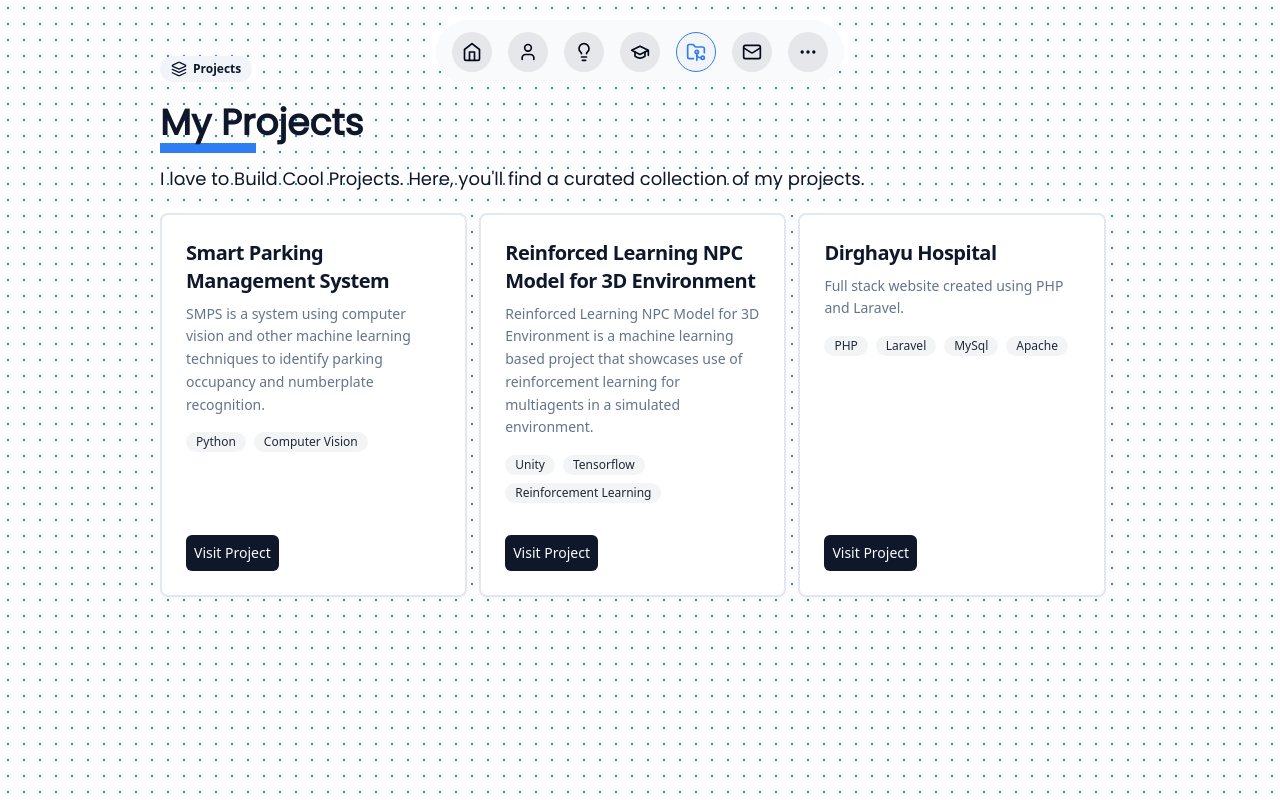
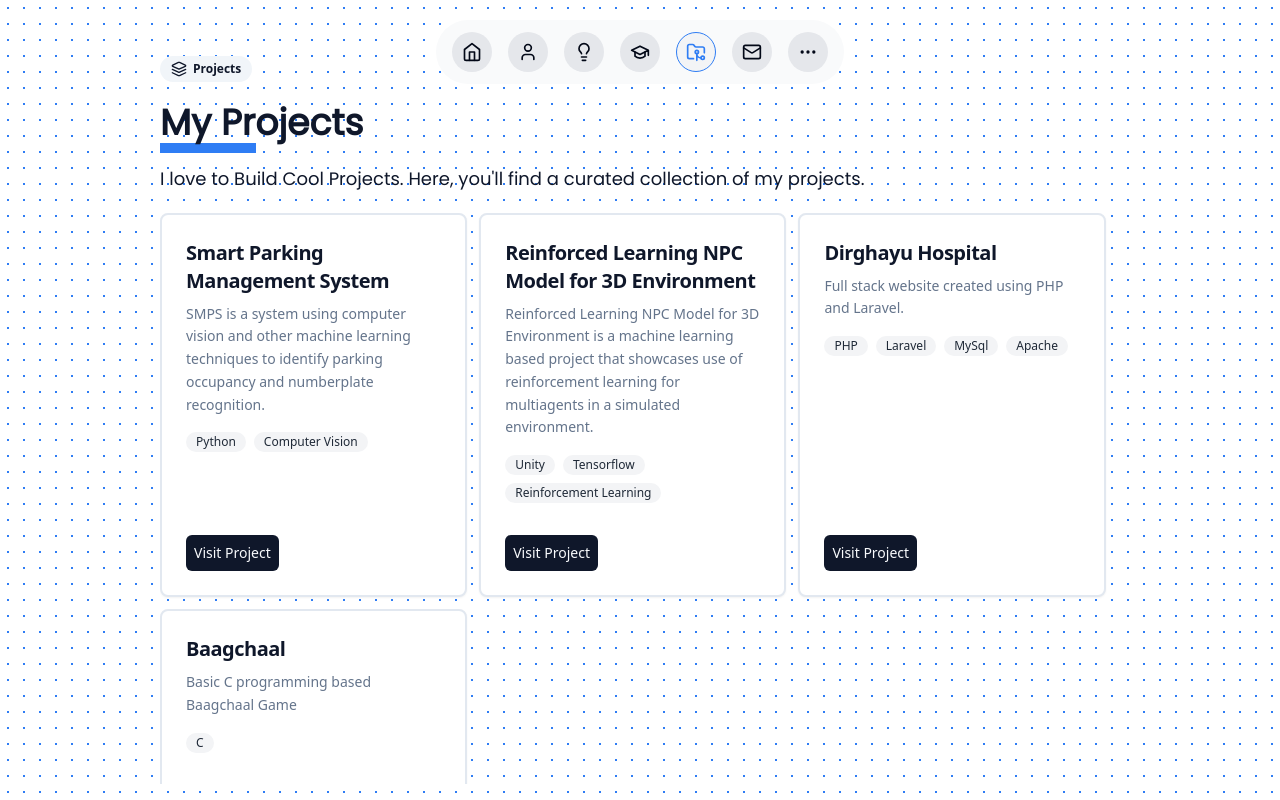
Before and after one commit to shreyas-dhakal/portfolio_website, a Next.js app: page /projects in a window 1280 px wide. Built offline with nearby package versions, Linux system fonts and the light colour scheme.

Commit message:
minor changes

```diff
--- a/src/app/projects/page.tsx
+++ b/src/app/projects/page.tsx
@@ -28,6 +28,13 @@ const projectsPage = () => {
       tags: ["PHP", "Laravel", "MySql","Apache"],
       link: "https://hospitaldirghayu.com/",
     },
+    {
+      title: "Baagchaal",
+      description:
+        "Basic C programming based Baagchaal Game",
+      tags: ["C"],
+      link: "https://drive.google.com/drive/folders/1vLILy0j6TXGFblW4qq4JU78qj0NKqHzE?usp=sharing",
+    },
   ];
 
   return (
--- a/src/components/DownLoadResumeBtn.tsx
+++ b/src/components/DownLoadResumeBtn.tsx
@@ -8,7 +8,7 @@ import HackerBtn from './animation/HackerBtn'
 function DownLoadResumeBtn() {
   return (
     <div className="h-fit w-full mt-2 py-2 px-4">
-    <a href='https://drive.google.com/file/d/1MzydK_hzV1gUQZ5P0r1K6_V6H8Tm2GtU/view?usp=sharing'><HackerBtn label='View Resume'/></a>
+    <a href='https://drive.google.com/file/d/1iXKRaTL1J-UqZJA--jI2Wa8C4INXt2wF/view?usp=sharing'><HackerBtn label='View Resume'/></a>
   </div>
   )
 }
```
Also changed, not shown: 1 other file (tests, documents, lock files or other folders).
